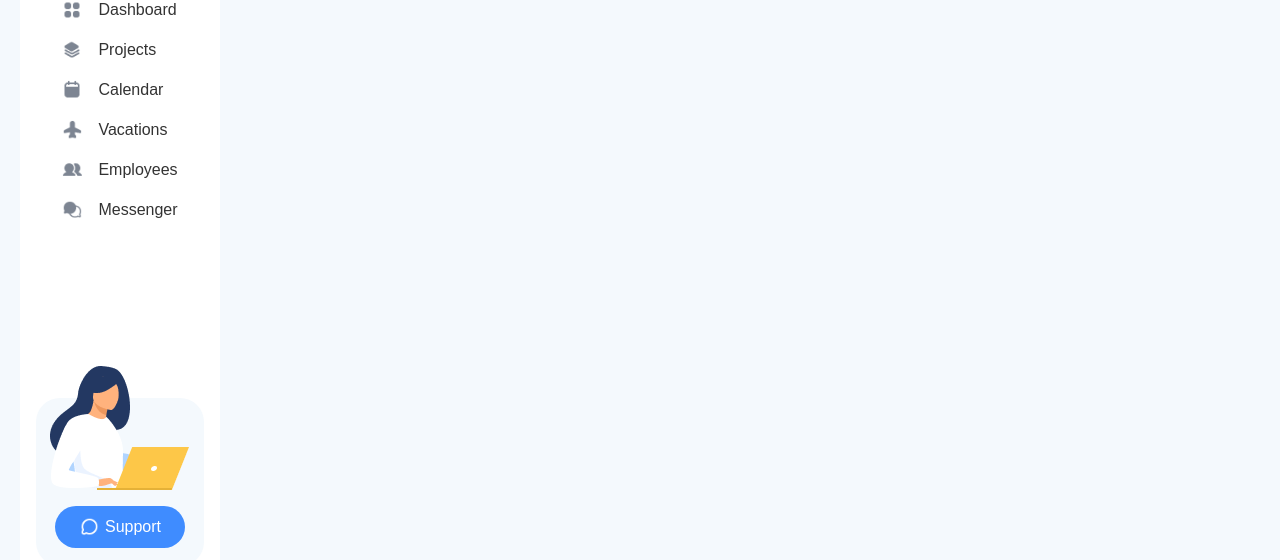
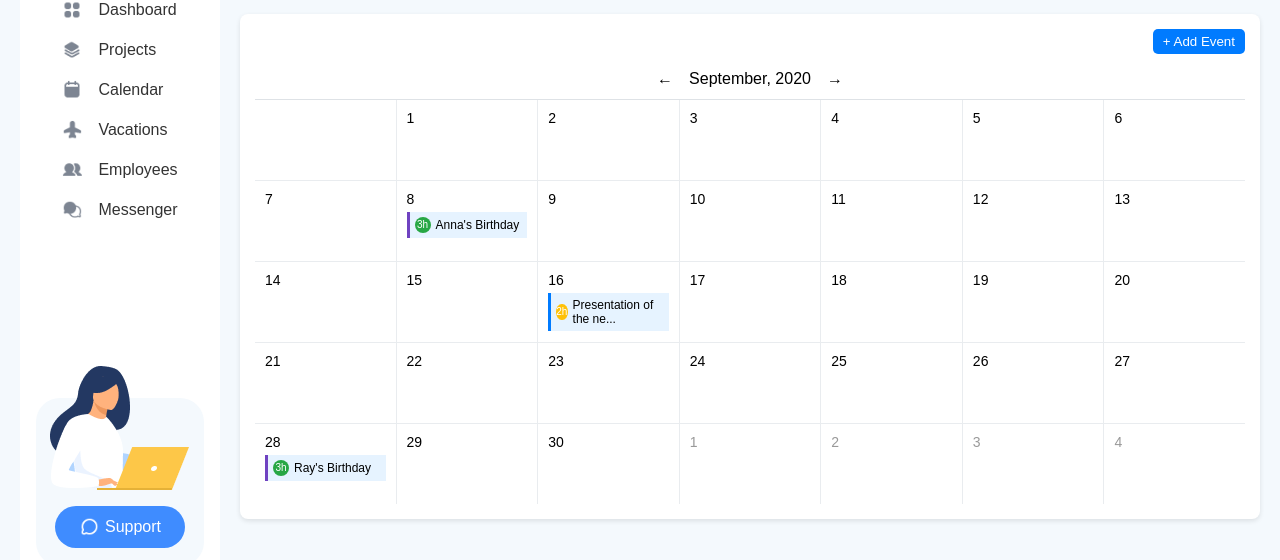
Before and after one commit to sab1nka58/facecheck, a plain HTML site: page calendar.html in a window 1280 px wide. Shown: the part 154-714 px from the top of the page. Drawn offline with Linux system fonts and the light colour scheme.

Commit message:
calendar

```diff
--- a/calendar.html
+++ b/calendar.html
@@ -6,16 +6,47 @@
     <title>Dashboard</title>
     <link rel="stylesheet" href="./style/sidebar.css">
     <link rel="stylesheet" href="./style/header.css">
+    <link rel="stylesheet" href="./style/calendar.css">
 </head>
 <body>
     <div id="header-container"></div>
     <div id="sidebar-container"></div>
 
-    <div class="content">
-        <h1>calendar</h1>
-        <p>This is the dashboard page.</p>
+    <div class="content"> <h2>Calendar</h2>
+       <div class="calendar-container">
+        <div class="calendar-header">
+
+
+            <button id="addEventBtn">+ Add Event</button>
+        </div>
+        <div class="calendar-nav">
+            <button id="prevMonth">←</button>
+            <span id="monthYear"></span>
+            <button id="nextMonth">→</button>
+        </div>
+        <div class="calendar-grid" id="calendarGrid">
+
+        </div>
+    </div>
+
+    <div class="modal" id="eventModal">
+        <div class="modal-content">
+            <h3>Add Event</h3>
+            <input type="text" id="eventName" placeholder="Event Name">
+            <input type="date" id="eventDate">
+            <input type="text" id="eventDuration" placeholder="Duration (e.g., 3h)">
+            <select id="eventColor">
+                <option value="purple">Purple (Birthday)</option>
+                <option value="blue">Blue (Presentation)</option>
+            </select>
+            <button onclick="saveEvent()">Save</button>
+            <button onclick="closeModal()">Cancel</button>
+        </div>
+    </div>
+
     </div>
 
     <script src="./script/script.js"></script>
+    <script src="./script/calendar.js"></script>
 </body>
 </html>
--- /dev/null
+++ b/script/calendar.js
@@ -0,0 +1,119 @@
+
+        const monthYear = document.getElementById('monthYear');
+        const calendarGrid = document.getElementById('calendarGrid');
+        const prevMonthBtn = document.getElementById('prevMonth');
+        const nextMonthBtn = document.getElementById('nextMonth');
+        const addEventBtn = document.getElementById('addEventBtn');
+        const eventModal = document.getElementById('eventModal');
+        const eventNameInput = document.getElementById('eventName');
+        const eventDateInput = document.getElementById('eventDate');
+        const eventDurationInput = document.getElementById('eventDuration');
+        const eventColorInput = document.getElementById('eventColor');
+
+        let currentDate = new Date(2020, 8); // September 2020
+        let events = [
+            { name: "Anna's Birthday", date: "2020-09-08", duration: "3h", color: "purple" },
+            { name: "Presentation of the ne...", date: "2020-09-16", duration: "2h", color: "blue" },
+            { name: "Ray's Birthday", date: "2020-09-28", duration: "3h", color: "purple" }
+        ];
+
+        function renderCalendar() {
+            const year = currentDate.getFullYear();
+            const month = currentDate.getMonth();
+            const firstDay = new Date(year, month, 1).getDay();
+            const daysInMonth = new Date(year, month + 1, 0).getDate();
+            const dayNames = ['Mon', 'Tue', 'Wed', 'Thu', 'Fri', 'Sat', 'Sun'];
+
+            monthYear.textContent = `${currentDate.toLocaleString('default', { month: 'long' })}, ${year}`;
+            calendarGrid.innerHTML = '';
+
+            // Добавляем заголовки дней недели
+                // dayNames.forEach(day => {
+                //     const dayHeader = document.createElement('div');
+                //     dayHeader.className = 'calendar-day header';
+                //     dayHeader.textContent = day;
+                //     calendarGrid.appendChild(dayHeader);
+                // });
+
+            // Добавляем пустые ячейки до первого дня месяца
+            for (let i = 0; i < (firstDay === 0 ? 6 : firstDay - 1); i++) {
+                const emptyDay = document.createElement('div');
+                emptyDay.className = 'calendar-day empty';
+                calendarGrid.appendChild(emptyDay);
+            }
+
+            // Добавляем дни текущего месяца
+            for (let day = 1; day <= daysInMonth; day++) {
+                const dayDiv = document.createElement('div');
+                dayDiv.className = 'calendar-day';
+                const dayNumber = document.createElement('span');
+                dayNumber.textContent = day;
+                dayDiv.appendChild(dayNumber);
+
+                const eventDate = `${year}-${String(month + 1).padStart(2, '0')}-${String(day).padStart(2, '0')}`;
+                const dayEvents = events.filter(event => event.date === eventDate);
+                dayEvents.forEach(event => {
+                    const eventDiv = document.createElement('div');
+                    eventDiv.className = `event ${event.color === 'blue' ? 'yellow' : ''}`;
+                    eventDiv.innerHTML = `<span>${event.duration}</span> ${event.name}`;
+                    if (event.color === 'blue') {
+                        eventDiv.style.borderLeftColor = '#007bff';
+                    }
+                    dayDiv.appendChild(eventDiv);
+                });
+
+                calendarGrid.appendChild(dayDiv);
+            }
+
+            // Определяем, сколько ячеек осталось до конца последней недели
+            const totalCells = calendarGrid.children.length;
+            const remainingCells = (7 - (totalCells % 7)) % 7;
+            if (remainingCells > 0) {
+                for (let day = 1; day <= remainingCells; day++) {
+                    const nextMonthDay = document.createElement('div');
+                    nextMonthDay.className = 'calendar-day next-month';
+                    const dayNumber = document.createElement('span');
+                    dayNumber.textContent = day;
+                    nextMonthDay.appendChild(dayNumber);
+                    calendarGrid.appendChild(nextMonthDay);
+                }
+            }
+        }
+
+        prevMonthBtn.addEventListener('click', () => {
+            currentDate.setMonth(currentDate.getMonth() - 1);
+            renderCalendar();
+        });
+
+        nextMonthBtn.addEventListener('click', () => {
+            currentDate.setMonth(currentDate.getMonth() + 1);
+            renderCalendar();
+        });
+
+        addEventBtn.addEventListener('click', () => {
+            eventModal.style.display = 'flex';
+            eventNameInput.value = '';
+            eventDateInput.value = '';
+            eventDurationInput.value = '';
+        });
+
+        function closeModal() {
+            eventModal.style.display = 'none';
+        }
+
+        function saveEvent() {
+            const name = eventNameInput.value;
+            const date = eventDateInput.value;
+            const duration = eventDurationInput.value;
+            const color = eventColorInput.value;
+
+            if (name && date && duration) {
+                events.push({ name, date, duration, color });
+                closeModal();
+                renderCalendar();
+            } else {
+                alert('Please fill in all fields');
+            }
+        }
+
+        renderCalendar();
--- /dev/null
+++ b/style/calendar.css
@@ -0,0 +1,150 @@
+.content {
+  margin-left: 220px;
+  margin-top: 80px;
+  padding-top: 20px;
+}
+
+
+        .calendar-container {
+
+            /* border: 2px solid #007bff; */
+            border-radius: 8px;
+            background-color: #fff;
+            padding: 15px;
+            box-shadow: 0 2px 5px rgba(0, 0, 0, 0.1);
+        }
+        .calendar-header {
+            display: flex;
+            justify-content: end;
+            align-items: center;
+            margin-bottom: 15px;
+        }
+        .calendar-header h2 {
+            margin: 0;
+            font-size: 18px;
+            color: #333;
+        }
+        .calendar-header button {
+            background-color: #007bff;
+            color: #fff;
+            border: none;
+            padding: 5px 10px;
+            border-radius: 5px;
+            cursor: pointer;
+        }
+        .calendar-header button:hover {
+            background-color: #0056b3;
+        }
+        .calendar-nav {
+            display: flex;
+            align-items: center;
+            gap: 10px;
+            justify-content: center;
+            margin-bottom: 10px;
+        }
+        .calendar-nav button {
+            background-color: transparent;
+            border: none;
+            font-size: 16px;
+            cursor: pointer;
+        }
+        .calendar-grid {
+            display: grid;
+
+            border-top: 1px solid #dee2e6;
+            grid-template-columns: repeat(7, 1fr);
+            gap: 1px;
+            background-color: #e9ecef;
+        }
+        .calendar-day {
+            background-color: #fff;
+            padding: 10px;
+            min-height: 60px;
+            font-size: 14px;
+            display: flex;
+            flex-direction: column;
+            align-items: flex-start;
+        }
+        .calendar-day.empty {
+            background-color: #fff;
+        }
+        .calendar-day.next-month {
+            background-color: #fff;
+            color: #999;
+        }
+        .calendar-day.header {
+            font-weight: bold;
+            background-color: #fff;
+            text-align: center;
+            padding: 5px;
+        }
+        .event {
+            background-color: #e6f3ff;
+            border-left: 3px solid #6f42c1;
+            margin-top: 5px;
+            padding: 5px;
+            font-size: 12px;
+            width: 100%;
+            box-sizing: border-box;
+            display: flex;
+            align-items: center;
+        }
+        .event span {
+            display: inline-block;
+            width: 16px;
+            height: 16px;
+            margin-right: 5px;
+            background-color: #28a745;
+            border-radius: 50%;
+            color: #fff;
+            text-align: center;
+            line-height: 16px;
+            font-size: 10px;
+        }
+        .event.yellow span {
+            background-color: #ffc107;
+        }
+        .modal {
+            display: none;
+            position: fixed;
+            top: 0;
+            left: 0;
+            width: 100%;
+            height: 100%;
+            background-color: rgba(0, 0, 0, 0.5);
+            justify-content: center;
+            align-items: center;
+        }
+        .modal-content {
+            background-color: #fff;
+            padding: 20px;
+            border-radius: 8px;
+            width: 300px;
+            box-shadow: 0 2px 10px rgba(0, 0, 0, 0.2);
+        }
+        .modal-content h3 {
+            margin: 0 0 15px;
+            font-size: 16px;
+        }
+        .modal-content input, .modal-content select {
+            width: 100%;
+            padding: 8px;
+            margin-bottom: 10px;
+            border: 1px solid #ccc;
+            border-radius: 4px;
+        }
+        .modal-content button {
+            padding: 8px 15px;
+            border: none;
+            border-radius: 4px;
+            cursor: pointer;
+        }
+        .modal-content button:first-of-type {
+            background-color: #007bff;
+            color: #fff;
+            margin-right: 10px;
+        }
+        .modal-content button:last-of-type {
+            background-color: #dc3545;
+            color: #fff;
+        }
--- a/style/header.css
+++ b/style/header.css
@@ -10,7 +10,7 @@
   justify-content: space-between;
   padding: 0 20px;
   margin: 10px;
-  z-index: 10;
+  z-index: 100;
 }
 
 .search-bar {
```
